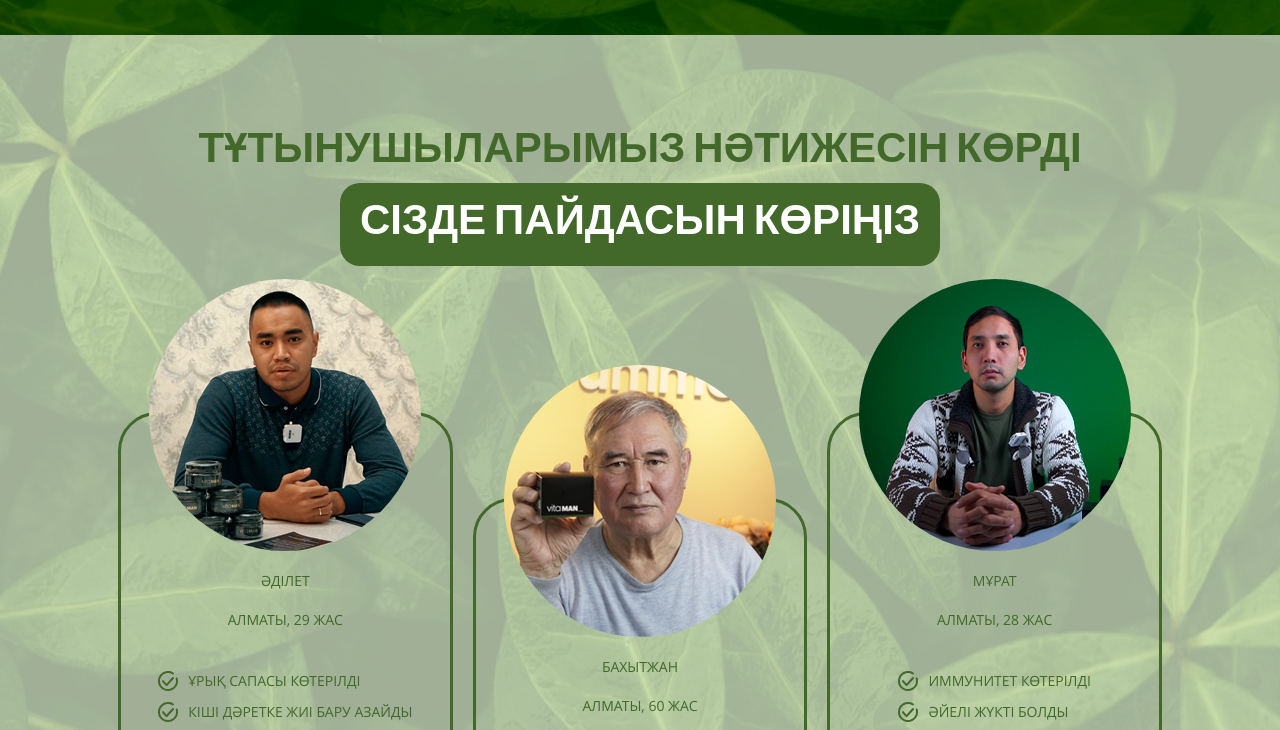
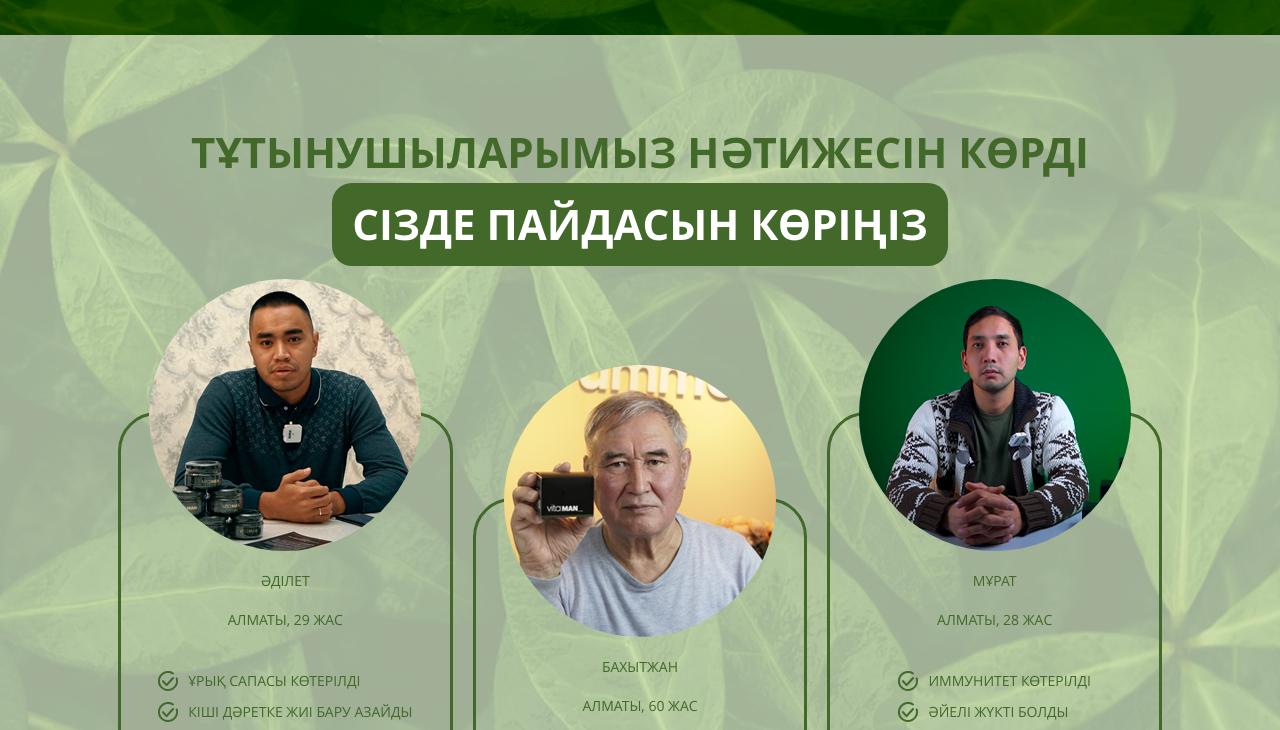
Before and after one commit to wd21th/vitaman, a plain HTML site: page index.html in a window 1280 px wide. Shown: the part 1680-2410 px from the top of the page. Drawn offline with Linux system fonts and the light colour scheme.

Commit message:
Abhaya Libre to Open Sans

```diff
--- a/Abhaya Libre/COPYRIGHT.txt
+++ /dev/null
@@ -1 +0,0 @@
-Copyright (c) 1996-2015 Pushpananda Ekanayake (pushpanandae@gmail.com) Copyright (c) 2015 Sol Matas (sol@sonnenshine.com.ar) Copyright (c) 2015 Mooniak (hello@mooniak.com)
--- a/Abhaya Libre/stylesheet.css
+++ /dev/null
@@ -1,42 +0,0 @@
-/* only ttf */
-/*
-    Regular
-    Bold
-    ExtraBold
-    SemiBold
-    Medium
-*/
-@font-face {
-    font-family: 'Abhaya Libre';
-    src: url('AbhayaLibre-Regular.ttf') format('truetype');
-    font-weight: normal;
-    font-style: normal;
-}
-
-@font-face {
-    font-family: 'Abhaya Libre';
-    src: url('AbhayaLibre-Bold.ttf') format('truetype');
-    font-weight: bold;
-    font-style: normal;
-}
-
-@font-face {
-    font-family: 'Abhaya Libre';
-    src: url('AbhayaLibre-ExtraBold.ttf') format('truetype');
-    font-weight: 800;
-    font-style: normal;
-}
-
-@font-face {
-    font-family: 'Abhaya Libre';
-    src: url('AbhayaLibre-SemiBold.ttf') format('truetype');
-    font-weight: 600;
-    font-style: normal;
-}
-
-@font-face {
-    font-family: 'Abhaya Libre';
-    src: url('AbhayaLibre-Medium.ttf') format('truetype');
-    font-weight: 500;
-    font-style: normal;
-}
--- a/index.html
+++ b/index.html
@@ -9,7 +9,6 @@
     <link rel="stylesheet" href="class-helpers.css">
     <link rel="stylesheet" href="addaptive.css">
     <link rel="stylesheet" href="./OpenSans/stylesheet.css">
-    <link rel="stylesheet" href="./Abhaya Libre/stylesheet.css">
     <!-- favicon.ico -->
     <link rel="shortcut icon" href="./images/favicon.ico" type="image/x-icon">
 
--- a/style.css
+++ b/style.css
@@ -412,7 +412,7 @@ body .bg:nth-child(1) .container {
     padding-top: 86px;
     padding-bottom: 86px;
 }.reviews__header{
-    font-family: 'Abhaya Libre' , sans-serif;
+    font-family: 'Open Sans' , sans-serif;
     font-weight: 700;
     font-size: calc(26px + 16 * (100vw / 1280));
     display: flex;
@@ -441,7 +441,7 @@ body .bg:nth-child(1) .container {
 .order{
     padding-top: 42px;
     padding-bottom: 42px;
-    /* font-family: 'Abhaya Libre' , sans-serif; */
+    /* font-family: 'Open Sans' , sans-serif; */
     font-family: 'Open Sans' , sans-serif;
 }
 
```
Also changed, not shown: Abhaya Libre/AbhayaLibre-Bold.ttf (deleted), Abhaya Libre/AbhayaLibre-ExtraBold.ttf (deleted), Abhaya Libre/AbhayaLibre-Medium.ttf (deleted), Abhaya Libre/AbhayaLibre-Regular.ttf (deleted), Abhaya Libre/AbhayaLibre-SemiBold.ttf (deleted), Abhaya Libre/LICENSE.txt (deleted), Abhaya Libre/README.txt (deleted).
